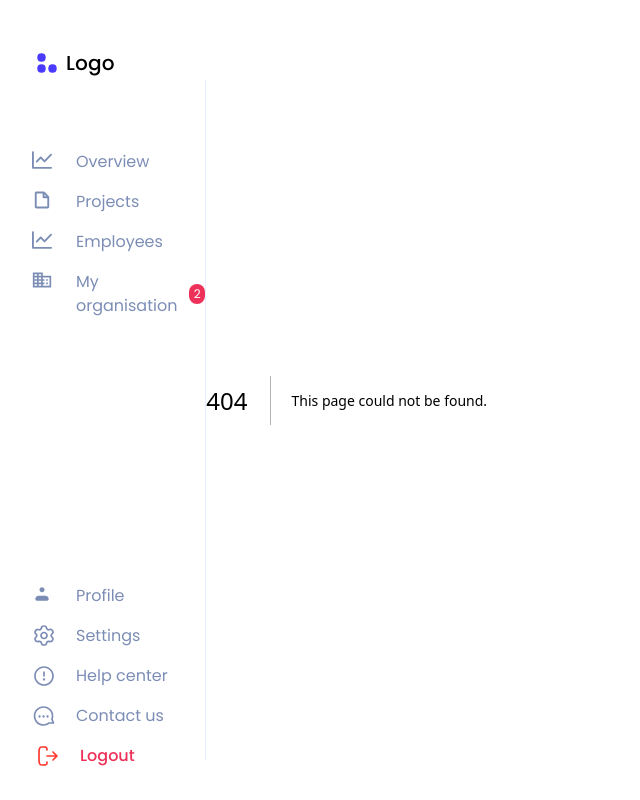
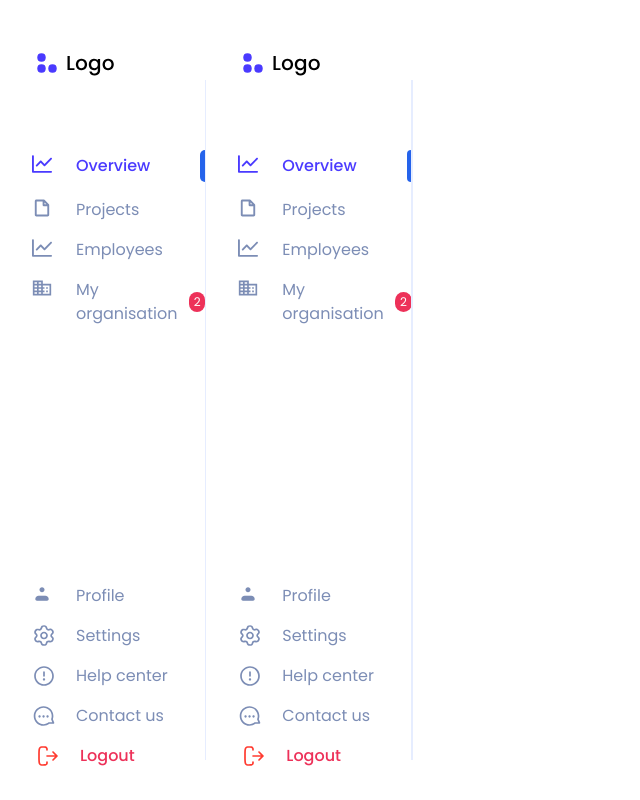
Before and after one commit to Bahaa-eddine-MB/KodiKos-front, a Next.js app: page /overview in a window 1280 px wide. Before the commit this address had no page. Shown: the whole page, without its empty margins (0-640 px from the left). Built offline with nearby package versions, Linux system fonts and the light colour scheme.

Commit message:
fix layout

```diff
--- a/public/assets/Global/search.svg
+++ b/src/app/(dashboard)/layout.js
@@ -1,4 +1,26 @@
-<svg width="24" height="24" viewBox="0 0 24 24" fill="none" xmlns="http://www.w3.org/2000/svg">
-<path d="M11 2C15.97 2 20 6.03 20 11C20 15.97 15.97 20 11 20C6.03 20 2 15.97 2 11C2 7.5 4 4.46 6.93 2.97" stroke="#656565" stroke-linecap="round" stroke-linejoin="round"/>
-<path d="M19.07 20.97C19.6 22.57 20.81 22.73 21.74 21.33C22.6 20.05 22.04 19 20.5 19C19.35 19 18.71 19.89 19.07 20.97Z" stroke="#656565" stroke-linecap="round" stroke-linejoin="round"/>
-</svg>
+import { Poppins } from "next/font/google";
+import "../globals.css";
+import SideBar from "@/components/Global/SideBar";
+
+const poppins = Poppins({
+  subsets: ["latin"],
+  weight: ["400", "500", "600", "700", "800", "900"],
+});
+
+export const metadata = {
+  title: "Create Next App",
+  description: "Generated by create next app",
+};
+
+export default function RootLayout({ children }) {
+  return (
+    <html lang="en">
+      <body className={poppins.className}>
+        <main className="flex">
+          <SideBar />
+          {children}
+        </main>
+      </body>
+    </html>
+  );
+}
--- /dev/null
+++ b/src/app/(dashboard)/overview/page.js
@@ -0,0 +1,12 @@
+
+const Dashboard = () => {
+
+
+    return (
+        <div className="surface-0 flex justify-content-center">
+
+        </div>
+    );
+};
+
+export default Dashboard;
--- a/src/app/login/page.js
+++ b/src/app/login/page.js
@@ -2,9 +2,10 @@ import Image from "next/image";
 
 export default function Login() {
   return (
-    <div className="flex flex-col items-center md:flex-row md:h-screen">
-      <div className="flex items-center justify-center w-full md:w-1/2">
-        <Image src="/cat.jpg" alt="Login Image" width={800} height={600} />
+    <div className="flex flex-col gap-16 items-center md:flex-row md:h-screen">
+      <div className="flex flex-col gap-8 items-center justify-center w-full md:w-1/2 bg-primary h-screen text-white">
+        <h1 className="font-semibold text-5xl">Welcome back !</h1>
+        <p className="text-2xl max-w-[25rem] text-center">Enter your personal details and start your journey with us</p>
       </div>
       <div className="flex flex-col items-center justify-center w-full md:w-1/4">
         <div className="w-full max-w-md space-y-8">
--- a/src/components/Global/SideBar.jsx
+++ b/src/components/Global/SideBar.jsx
@@ -18,7 +18,7 @@ export default function SideBar() {
         <section className="space-y-16">
           <Image className="ml-8" alt="logo" src={logo} />
           <section className="flex flex-col ">
-            <SideBarElement icon={overview()} path={"/"} title={"Overview"} />
+            <SideBarElement icon={overview()} path={"/overview"} title={"Overview"} />
             <SideBarElement
               icon={project()}
               path={"/projects"}
```
Also changed, not shown: package.json (+5 -5 lines), src/app/(dashboard)/employees/page.js (renamed from src/app/employees/page.js), src/app/(dashboard)/projects/admin/page.js (renamed from src/app/projects/admin/page.js), src/app/(dashboard)/projects/page.js (renamed from src/app/projects/page.js).
